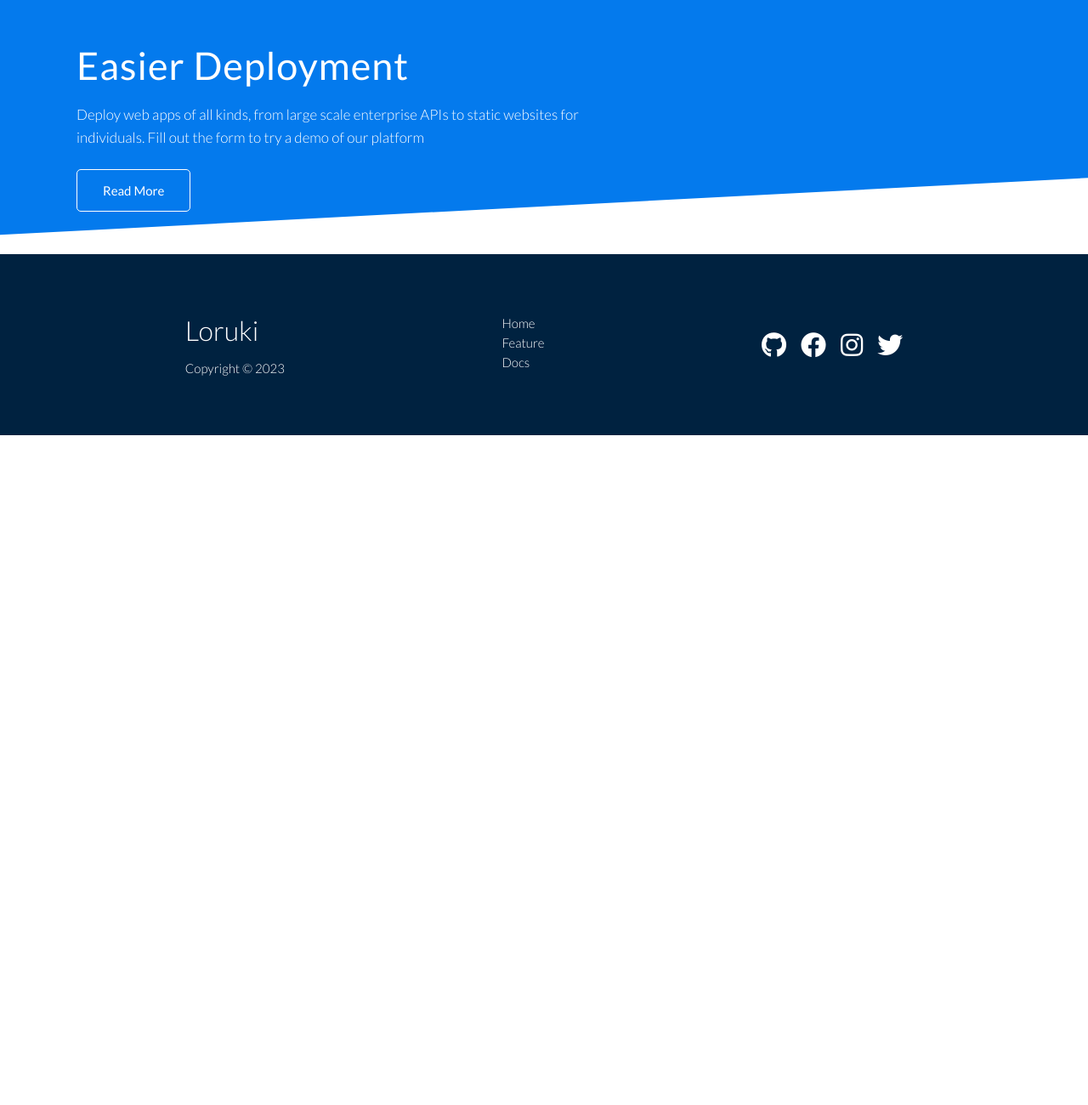
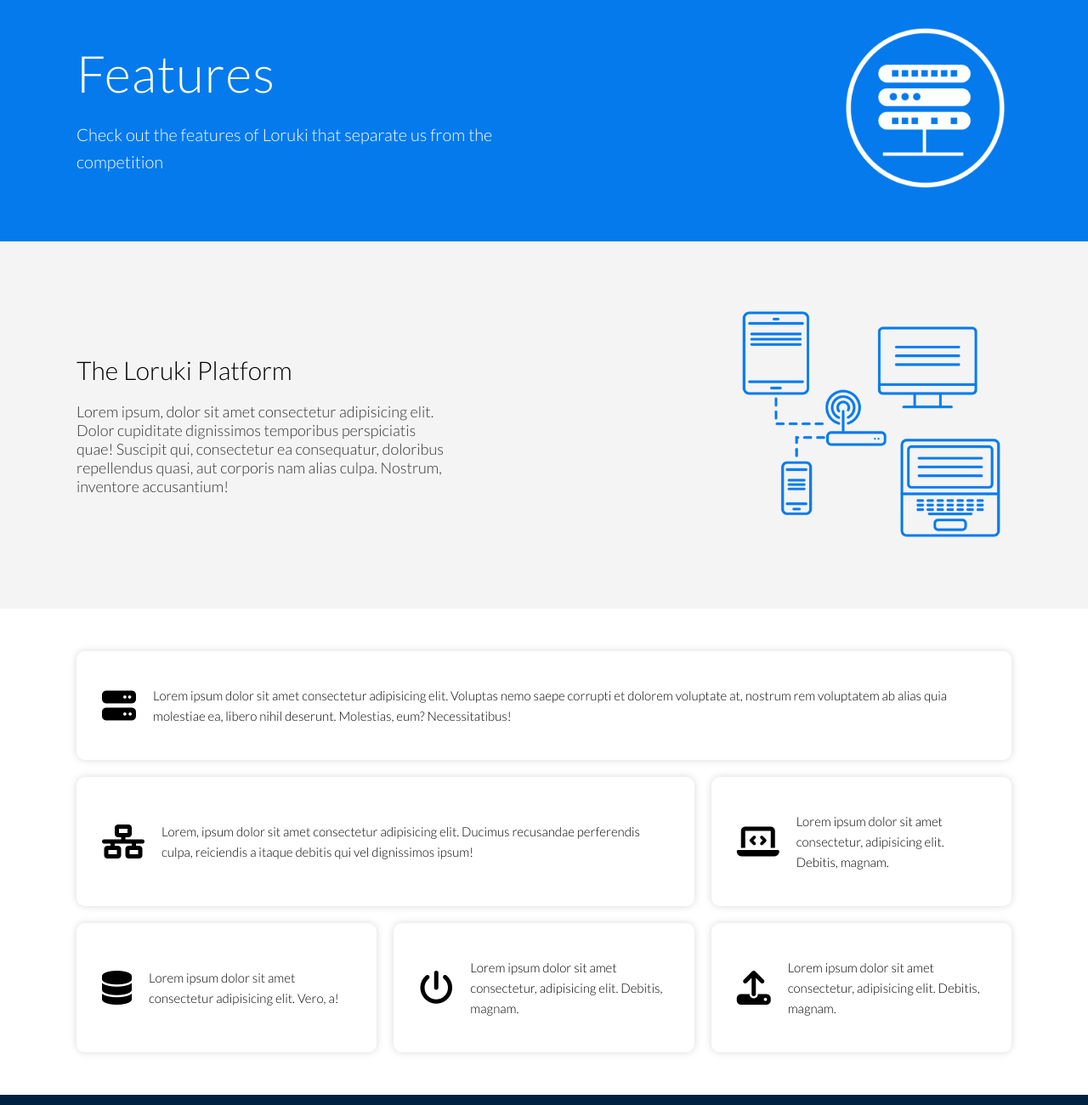
Before and after one commit to Ahmed-Eid7/loruki-fake-hosting-website, a plain HTML site: page features.html in a window 1280 px wide. Shown: the part 120-1420 px from the top of the page at 85% size. Before the commit the page ends 800 px from the top, so only its background shows below. Drawn offline with Linux system fonts and the light colour scheme.

Commit message:
Create Feature Page

```diff
--- a/css/style.css
+++ b/css/style.css
@@ -8,6 +8,7 @@
 :root {
   --main-color: #047aed;
   --secondary-color: #002240;
+  --gray-color: #f4f4f4;
 }
 
 html {
@@ -116,7 +117,7 @@ header {
   overflow: hidden;
 }
 
-header::before {
+.home::before {
   content: "";
   width: 110%;
   height: 30%;
@@ -136,13 +137,13 @@ header .header-content {
 
 header .header-content h1 {
   letter-spacing: 1px;
-  font-size: 4.5rem;
-  font-weight: 500;
+  font-size: 6rem;
+  font-weight: 300;
 }
 
 header .header-content p {
   margin-block: 1em 1.4em;
-  font-size: 1.7rem;
+  font-size: 2rem;
   font-weight: 300;
   line-height: 1.6;
 }
@@ -415,3 +416,115 @@ footer .social i {
     margin-bottom: 3rem;
   }
 }
+
+/* Feature Page Style */
+
+header .header-img {
+  display: flex;
+  justify-content: end;
+}
+
+header img {
+  width: 40%;
+}
+
+.platform {
+  background-color: var(--gray-color);
+  padding-block: 5rem;
+}
+
+.platform .platform-content {
+  width: 40%;
+}
+
+.platform .platform-content h2 {
+  font-size: 3rem;
+  font-weight: 300;
+  margin-bottom: 2rem;
+}
+
+.platform .platform-content p {
+  font-size: 1.8rem;
+  font-weight: 300;
+  color: #333;
+}
+
+.platform .platform-img {
+  width: 30%;
+}
+
+.grid {
+  padding-block: 5rem;
+}
+
+.grid .container {
+  display: grid;
+  grid-template-columns: repeat(3, 1fr);
+  gap: 20px;
+}
+
+.grid .box {
+  box-shadow: 0 0 10px rgba(0, 0, 0, 0.15);
+  padding: 4rem 3rem;
+  border-radius: 10px;
+  display: flex;
+  align-items: center;
+  gap: 20px;
+}
+
+.grid .box:first-child {
+  grid-area: 1 / 1 / 1 / -1;
+}
+
+.grid .box:nth-child(2) {
+  grid-area: 2 / 1 / 3 / 3;
+}
+
+.grid .box i {
+  font-size: 4rem;
+}
+
+.grid .box p {
+  font-size: 1.5rem;
+  font-weight: 300;
+  line-height: 1.6;
+}
+
+@media (max-width: 767px) {
+  .feature-header .header-content {
+    margin-bottom: 0;
+  }
+  header .header-img {
+    justify-content: center;
+  }
+
+  header .header-img img {
+    width: 70%;
+  }
+
+  .platform .container {
+    flex-direction: column;
+  }
+
+  .platform .platform-content {
+    width: 90%;
+    text-align: center;
+    margin-bottom: 3rem;
+  }
+
+  .platform .platform-img {
+    width: 100%;
+  }
+
+  .grid .container {
+    grid-template-columns: 1fr;
+  }
+
+  .grid .box:first-child {
+    grid-area: 1 / 1 / 1 / -1;
+  }
+
+  .grid .box:nth-child(2) {
+    grid-area: 2 / 1 / 3 / -1;
+  }
+}
--- a/features.html
+++ b/features.html
@@ -37,19 +37,86 @@
     </nav>
 
     <!-- Start Content -->
-    <header>
+    <header class="feature-header">
       <div class="container d-flex">
         <div class="header-content">
-          <h1>Easier Deployment</h1>
+          <h1>Features</h1>
           <p>
-            Deploy web apps of all kinds, from large scale enterprise APIs to
-            static websites for individuals. Fill out the form to try a demo of
-            our platform
+            Check out the features of Loruki that separate us from the
+            competition
           </p>
-          <a href="#" class="btn">Read More</a>
+        </div>
+        <div class="header-img">
+          <img src="assets/server.png" alt="Server" />
         </div>
       </div>
     </header>
+
+    <section class="platform">
+      <div class="container d-flex">
+        <div class="platform-content">
+          <h2>The Loruki Platform</h2>
+          <p>
+            Lorem ipsum, dolor sit amet consectetur adipisicing elit. Dolor
+            cupiditate dignissimos temporibus perspiciatis quae! Suscipit qui,
+            consectetur ea consequatur, doloribus repellendus quasi, aut
+            corporis nam alias culpa. Nostrum, inventore accusantium!
+          </p>
+        </div>
+        <div class="platform-img">
+          <img src="assets/server2.png" alt="Server 2" />
+        </div>
+      </div>
+    </section>
+
+    <section class="grid">
+      <div class="container">
+        <div class="box">
+          <i class="fa-solid fa-server"></i>
+          <p>
+            Lorem ipsum dolor sit amet consectetur adipisicing elit. Voluptas
+            nemo saepe corrupti et dolorem voluptate at, nostrum rem voluptatem
+            ab alias quia molestiae ea, libero nihil deserunt. Molestias, eum?
+            Necessitatibus!
+          </p>
+        </div>
+        <div class="box">
+          <i class="fa-solid fa-network-wired"></i>
+          <p>
+            Lorem, ipsum dolor sit amet consectetur adipisicing elit. Ducimus
+            recusandae perferendis culpa, reiciendis a itaque debitis qui vel
+            dignissimos ipsum!
+          </p>
+        </div>
+        <div class="box">
+          <i class="fa-solid fa-laptop-code"></i>
+          <p>
+            Lorem ipsum dolor sit amet consectetur, adipisicing elit. Debitis,
+            magnam.
+          </p>
+        </div>
+        <div class="box">
+          <i class="fa-solid fa-database"></i>
+          <p>
+            Lorem ipsum dolor sit amet consectetur adipisicing elit. Vero, a!
+          </p>
+        </div>
+        <div class="box">
+          <i class="fa-solid fa-power-off"></i>
+          <p>
+            Lorem ipsum dolor sit amet consectetur, adipisicing elit. Debitis,
+            magnam.
+          </p>
+        </div>
+        <div class="box">
+          <i class="fa-solid fa-upload"></i>
+          <p>
+            Lorem ipsum dolor sit amet consectetur, adipisicing elit. Debitis,
+            magnam.
+          </p>
+        </div>
+      </div>
+    </section>
 
     <footer>
       <div class="container d-flex">
```
Also changed, not shown: index.html (+1 -1 lines), assets/server.png (added), assets/server2.png (added).
